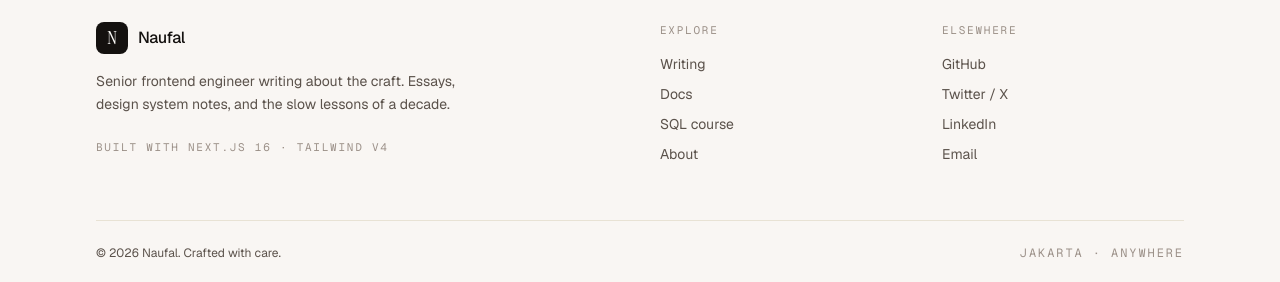
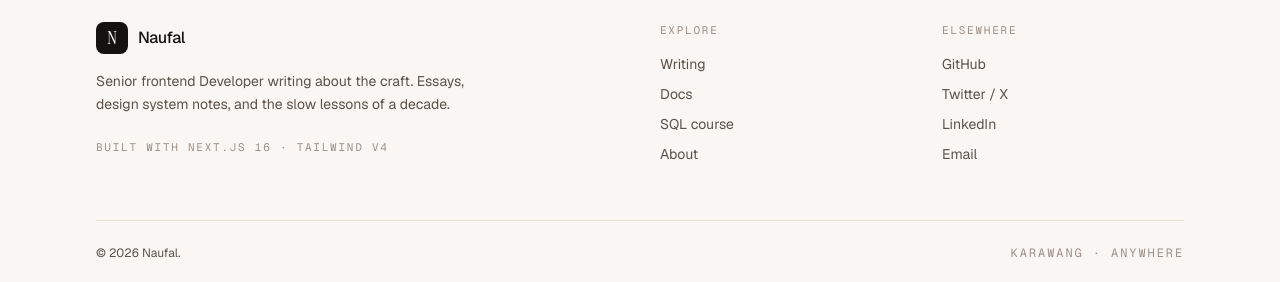
Before and after one commit to MUHAMAD-NAUFAL-666/myblog, a Next.js app: page / in a window 1280 px wide. Shown: the part 3311-3593 px from the top of the page. Built offline with nearby package versions, Linux system fonts and the light colour scheme.

Commit message:
fix: update job title to 'Senior frontend Developer' and correct footer links

```diff
--- a/app/components/site-footer.tsx
+++ b/app/components/site-footer.tsx
@@ -18,7 +18,7 @@ export function SiteFooter() {
               <span>Naufal</span>
             </Link>
             <p className="mt-4 max-w-sm text-sm leading-relaxed text-muted">
-              Senior frontend engineer writing about the craft. Essays, design
+              Senior frontend Developer writing about the craft. Essays, design
               system notes, and the slow lessons of a decade.
             </p>
             <p className="mt-6 font-mono text-[11px] uppercase tracking-[0.16em] text-subtle">
@@ -43,24 +43,24 @@ export function SiteFooter() {
               Elsewhere
             </p>
             <ul className="mt-4 space-y-2.5 text-sm">
-              <FooterLink href="https://github.com" external>
+              <FooterLink href="https://github.com/MUHAMAD-NAUFAL-666" external>
                 GitHub
               </FooterLink>
               <FooterLink href="https://twitter.com" external>
                 Twitter / X
               </FooterLink>
-              <FooterLink href="https://linkedin.com" external>
+              <FooterLink href="https://www.linkedin.com/in/muhamad-naufal-678474316/" external>
                 LinkedIn
               </FooterLink>
-              <FooterLink href="mailto:hello@naufal.dev">Email</FooterLink>
+              <FooterLink href="mailto:@naufal.mhmd1106@gmail.com">Email</FooterLink>
             </ul>
           </div>
         </div>
 
         <div className="flex flex-col gap-3 border-t border-border py-6 text-xs text-muted sm:flex-row sm:items-center sm:justify-between">
-          <span>&copy; {year} Naufal. Crafted with care.</span>
+          <span>&copy; {year} Naufal.</span>
           <span className="font-mono uppercase tracking-[0.16em] text-subtle">
-            Jakarta · Anywhere
+            Karawang · Anywhere
           </span>
         </div>
       </Container>
```
